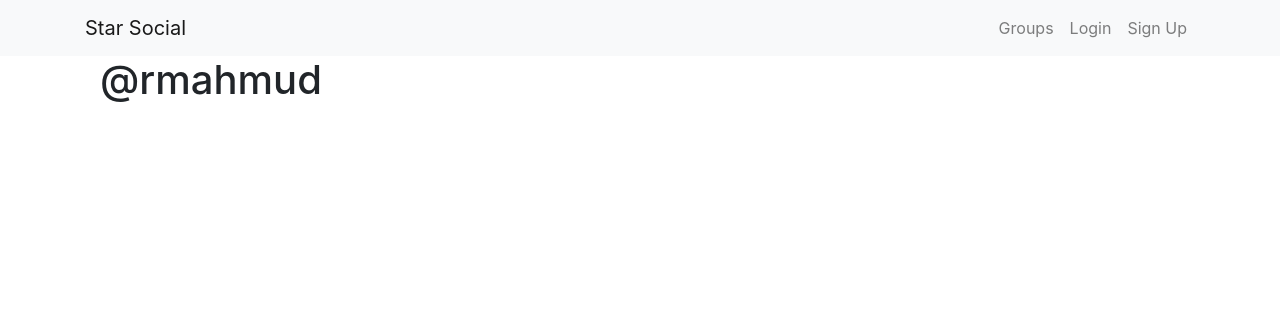
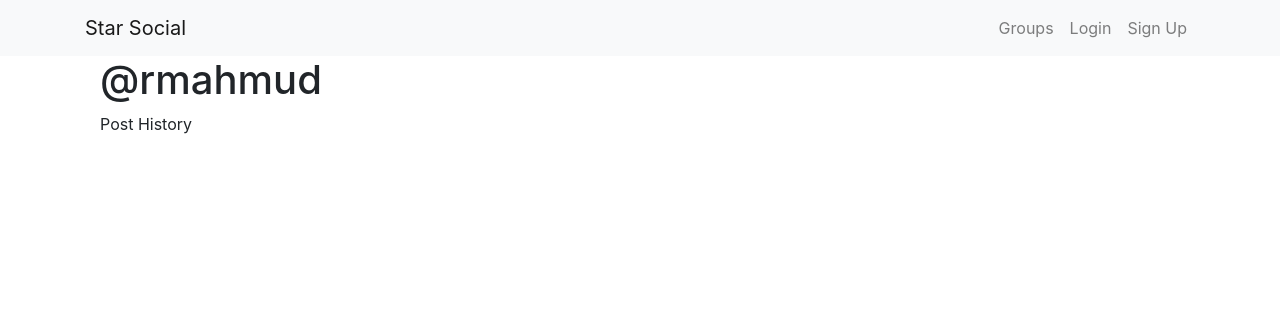
Before and after one commit to mmrubayet/StarSocial, a Django app: a page that uses simplesocial/posts/templates/posts/user_post_list.html in a window 1280 px wide. Shown: the top 316 px of the page. Run offline with Django 3.2, Linux system fonts and the light colour scheme; data comes from the database, SQL or seed files in the repository; some libraries are stand-ins or nearby versions.

Commit message:
Update user_post_list.html

```diff
--- a/simplesocial/posts/templates/posts/user_post_list.html
+++ b/simplesocial/posts/templates/posts/user_post_list.html
@@ -1,19 +1,16 @@
 {% extends "posts/post_base.html" %}
-{% load bootstrap4 %}
 
 {% block prepost %}
-
-<div class="col-md-8">
-  <h1>@{{post_user.username}}</h1>
+<div class="col-md-4">
+	<h1>@{{ post_user.username }}</h1>
+	<p>Post History</p>
 </div>
 {% endblock %}
 
 {% block post_content %}
 <div class="col-md-8">
-  {% for post in post_list %}
-    {% include "posts/_post.html" %}
-  {% endfor %}
-
+	{% for post in post_list %}
+		{% include "posts/_post.html" %}
+	{% endfor %}
 </div>
-
 {% endblock %}
```
